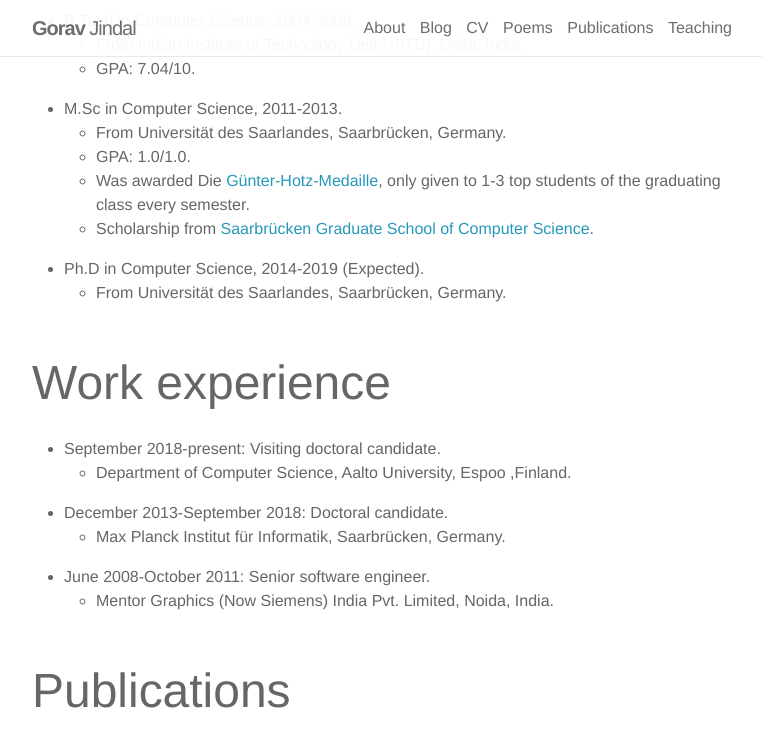
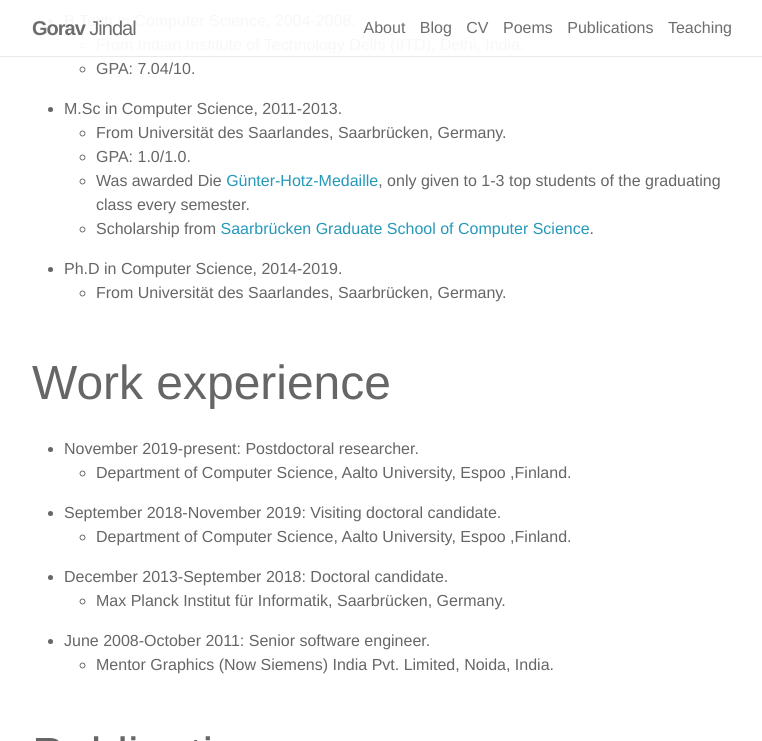
Before and after one commit to goravjindal/goravjindal.github.io, a Jekyll site: the page built from _pages/cv.md, in a window 1280 px wide and 900 px high, scrolled down 533 px, cut to the strip 0-741 px from the top of the window. Shown: the whole strip, without its empty margins (258-1020 px from the left). Built offline with Jekyll 4.4.1, drawn with Linux system fonts in a browser that asks for light colours; nearby versions of some CDN libraries.

Commit message:
changes by gorav

```diff
--- a/_pages/cv.md
+++ b/_pages/cv.md
@@ -23,12 +23,14 @@ Education
   * GPA: 1.0/1.0.
   * Was awarded Die [Günter-Hotz-Medaille](https://www.fdsi.org/index.php?id=7), only given to 1-3 top students of the graduating class every semester.
   * Scholarship from [Saarbrücken Graduate School of Computer Science](http://www.graduateschool-computerscience.de/).
-* Ph.D in Computer Science, 2014-2019 (Expected).
+* Ph.D in Computer Science, 2014-2019.
   * From Universität des Saarlandes, Saarbrücken, Germany.
 
 Work experience
 ======
-* September 2018-present:  Visiting doctoral candidate.
+* November 2019-present:  Postdoctoral researcher.
+  * Department of Computer Science, Aalto University, Espoo ,Finland.
+* September 2018-November 2019:  Visiting doctoral candidate.
   * Department of Computer Science, Aalto University, Espoo ,Finland.
 * December 2013-September 2018: Doctoral candidate.
   * Max Planck Institut für Informatik, Saarbrücken, Germany.
```
Also changed, not shown: _news/defendedphdthesis.md (added, +7 -0 lines), _news/leftmpi.md (renamed from _news/announcement_1.md).
